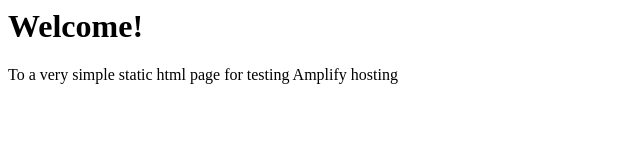
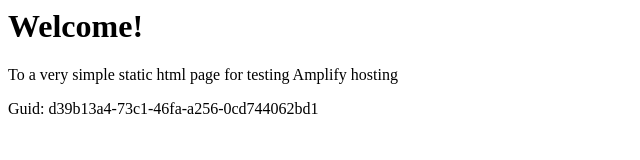
Before and after one commit to aws-aemilia-kix/Github-PR-Commit-Integration-Test-DoNotTouch-Gith-P5X5MO5I-v1-preprod-ap-northeast-3, a website: page src/index.html in a window 1280 px wide. Shown: the whole page, without its empty margins (0-640 px from the left). Drawn offline with Linux system fonts and the light colour scheme.

Commit message:
commit from integ tests

```diff
--- a/src/index.html
+++ b/src/index.html
@@ -1,3 +1,5 @@
+
+
 <html lang="en">
 
 <head>
@@ -10,6 +12,6 @@
 <body>
     <h1>Welcome!</h1>
     <p>To a very simple static html page for testing Amplify hosting</p>
-</body>
+    <p>Guid: d39b13a4-73c1-46fa-a256-0cd744062bd1</p></body>
 
 </html>
```
